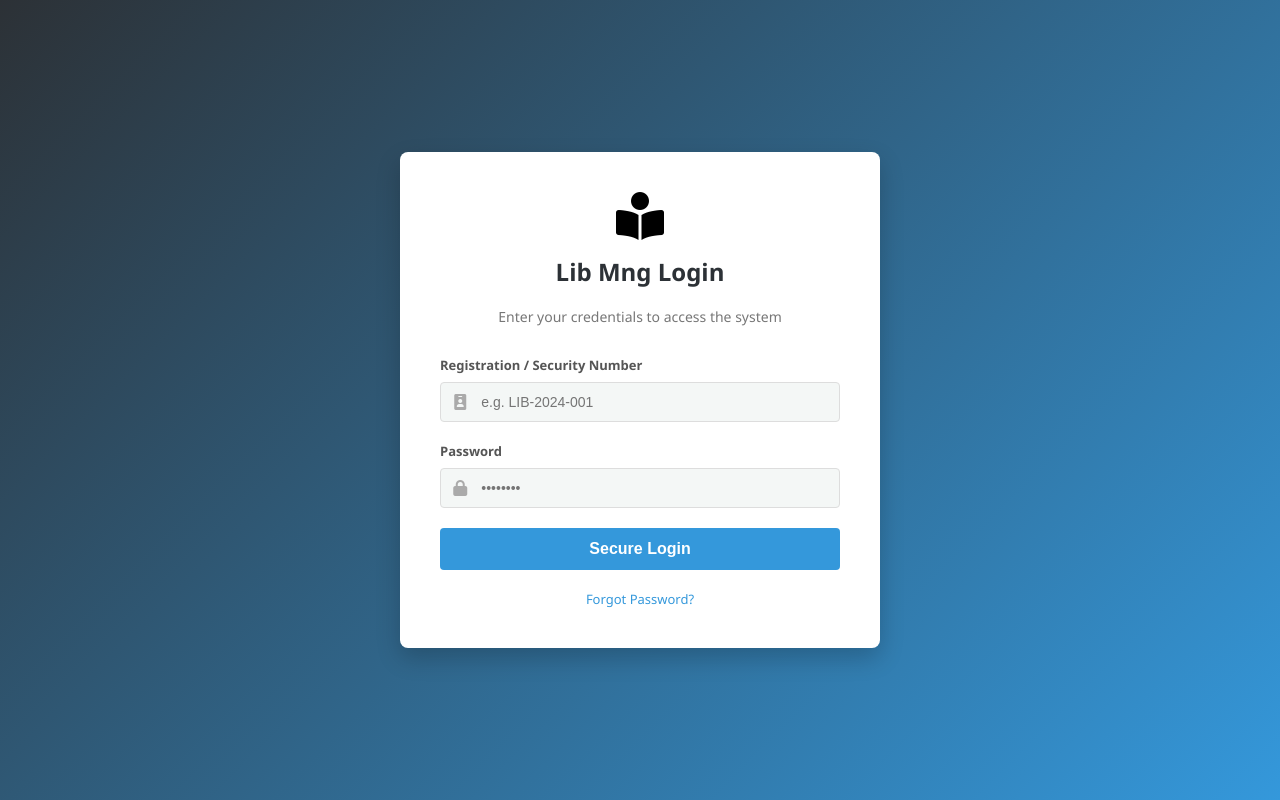
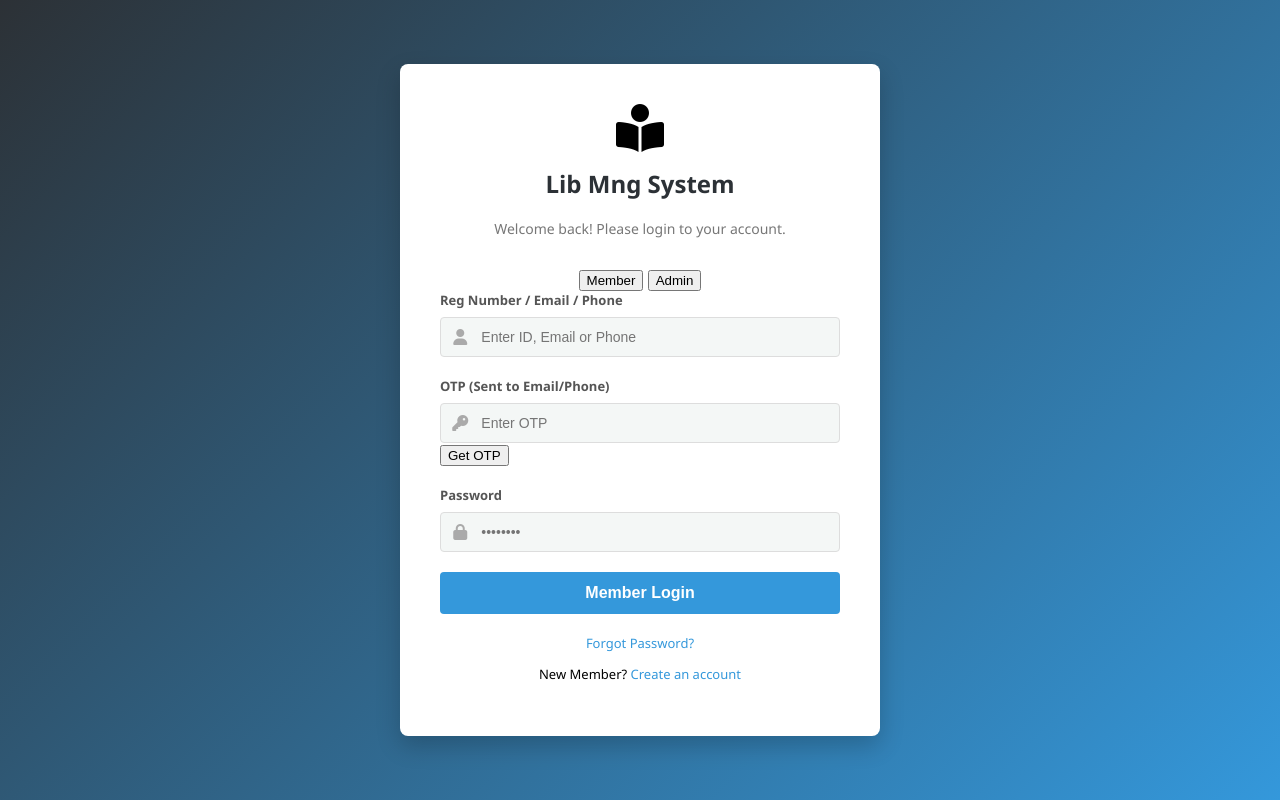
Before and after one commit to sauravjyoti10/Online-Library-Management-System, a plain HTML site: page login.html in a window 1280 px wide. Drawn offline with Linux system fonts and the light colour scheme.

Commit message:
Update login.html

```diff
--- a/login.html
+++ b/login.html
@@ -10,16 +10,32 @@
     <div class="login-card">
         <div class="login-header">
             <i class="fas fa-book-reader fa-3x"></i>
-            <h2>Lib Mng Login</h2>
-            <p>Enter your credentials to access the system</p>
+            <h2>Lib Mng System</h2>
+            <p id="form-subtitle">Welcome back! Please login to your account.</p>
+        </div>
+
+        <div class="role-tabs" id="roleTabs">
+            <button class="role-tab active" onclick="switchRole('member', this)">Member</button>
+            <button class="role-tab" onclick="switchRole('admin', this)">Admin</button>
         </div>
 
         <form id="loginForm" action="dashboard.html">
             <div class="input-group">
-                <label for="regNum">Registration / Security Number</label>
+                <label for="loginId">Reg Number / Email / Phone</label>
                 <div class="input-wrapper">
-                    <i class="fas fa-id-badge"></i>
-                    <input type="text" id="regNum" placeholder="e.g. LIB-2024-001" required>
+                    <i class="fas fa-user"></i>
+                    <input type="text" id="loginId" placeholder="Enter ID, Email or Phone" required>
+                </div>
+            </div>
+
+            <div class="input-group otp-group">
+                <label for="otp">OTP (Sent to Email/Phone)</label>
+                <div class="otp-wrapper">
+                    <div class="input-wrapper">
+                        <i class="fas fa-key"></i>
+                        <input type="text" id="otp" placeholder="Enter OTP">
+                    </div>
+                    <button type="button" class="otp-btn" onclick="alert('OTP Sent!')">Get OTP</button>
                 </div>
             </div>
 
@@ -31,12 +47,88 @@
                 </div>
             </div>
 
-            <button type="submit" class="login-btn">Secure Login</button>
+            <button type="submit" class="login-btn" id="loginSubmitBtn">Member Login</button>
 
             <div class="login-footer">
                 <a href="#">Forgot Password?</a>
+                <p>New Member? <a href="#" onclick="toggleForms('signup')">Create an account</a></p>
+            </div>
+        </form>
+
+        <form id="signupForm" action="dashboard.html" style="display: none;">
+            <div class="input-group">
+                <label for="regName">Full Name</label>
+                <div class="input-wrapper">
+                    <i class="fas fa-id-card"></i>
+                    <input type="text" id="regName" placeholder="John Doe" required>
+                </div>
+            </div>
+
+            <div class="input-group">
+                <label for="regContact">Email or Phone Number</label>
+                <div class="input-wrapper">
+                    <i class="fas fa-envelope"></i>
+                    <input type="text" id="regContact" placeholder="email@college.edu or Phone" required>
+                </div>
+            </div>
+
+            <div class="input-group">
+                <label for="regPassword">Create Password</label>
+                <div class="input-wrapper">
+                    <i class="fas fa-lock"></i>
+                    <input type="password" id="regPassword" placeholder="••••••••" required>
+                </div>
+            </div>
+
+            <button type="submit" class="login-btn signup-btn">Register Account</button>
+
+            <div class="login-footer">
+                <p>Already have an account? <a href="#" onclick="toggleForms('login')">Sign In here</a></p>
             </div>
         </form>
     </div>
+
+    <script>
+        let currentRole = 'member';
+
+        // Switch between Admin and Member
+        function switchRole(role, element) {
+            currentRole = role;
+
+            // Update active tab styling
+            document.querySelectorAll('.role-tab').forEach(tab => tab.classList.remove('active'));
+            element.classList.add('active');
+
+            // Change button text based on role
+            const btn = document.getElementById('loginSubmitBtn');
+            if(role === 'admin') {
+                btn.innerHTML = 'Admin Login';
+                btn.style.backgroundColor = '#e74c3c'; // Red for admin
+            } else {
+                btn.innerHTML = 'Member Login';
+                btn.style.backgroundColor = '#3498db'; // Blue for member
+            }
+        }
+
+        // Toggle between Login and Sign Up forms
+        function toggleForms(formType) {
+            const loginForm = document.getElementById('loginForm');
+            const signupForm = document.getElementById('signupForm');
+            const roleTabs = document.getElementById('roleTabs');
+            const subtitle = document.getElementById('form-subtitle');
+
+            if (formType === 'signup') {
+                loginForm.style.display = 'none';
+                signupForm.style.display = 'block';
+                roleTabs.style.display = 'none'; // Admins don't sign up here
+                subtitle.innerText = "Create a new library account.";
+            } else {
+                loginForm.style.display = 'block';
+                signupForm.style.display = 'none';
+                roleTabs.style.display = 'flex';
+                subtitle.innerText = "Welcome back! Please login to your account.";
+            }
+        }
+    </script>
 </body>
 </html>
```
